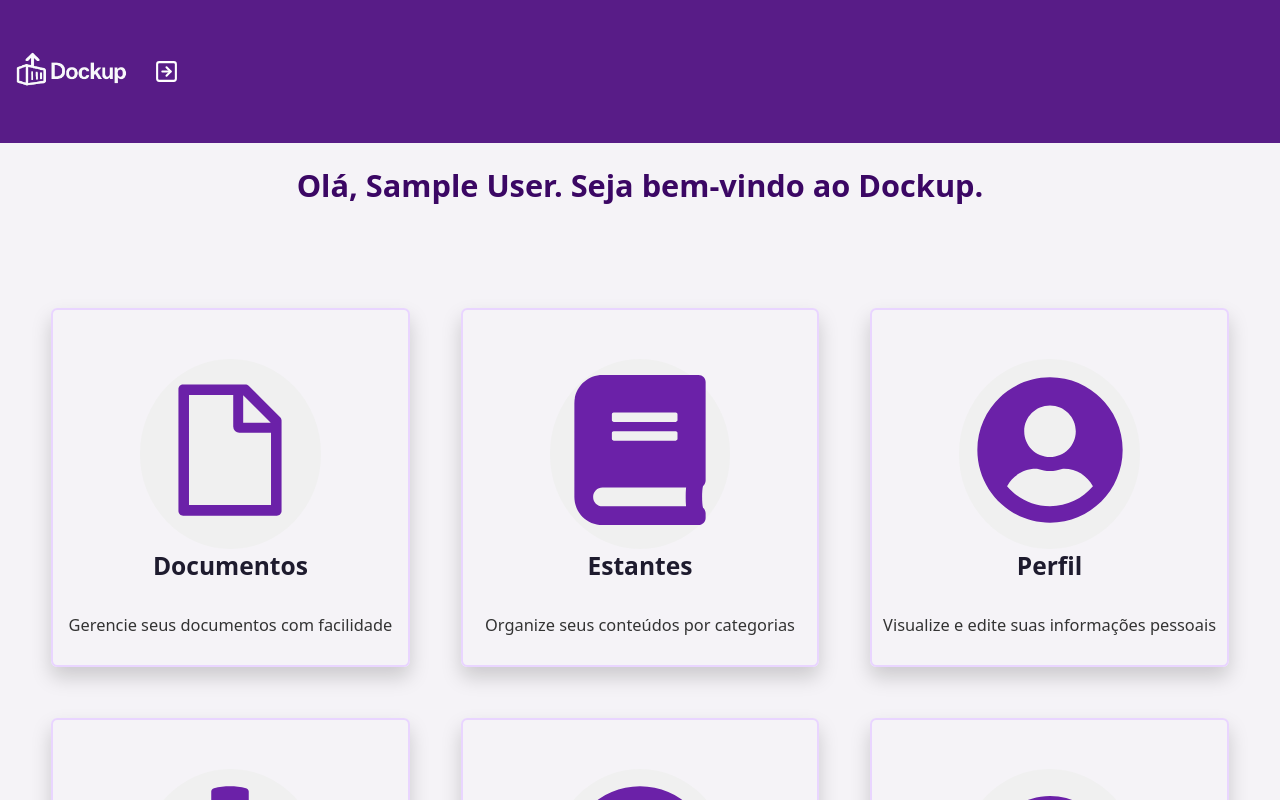
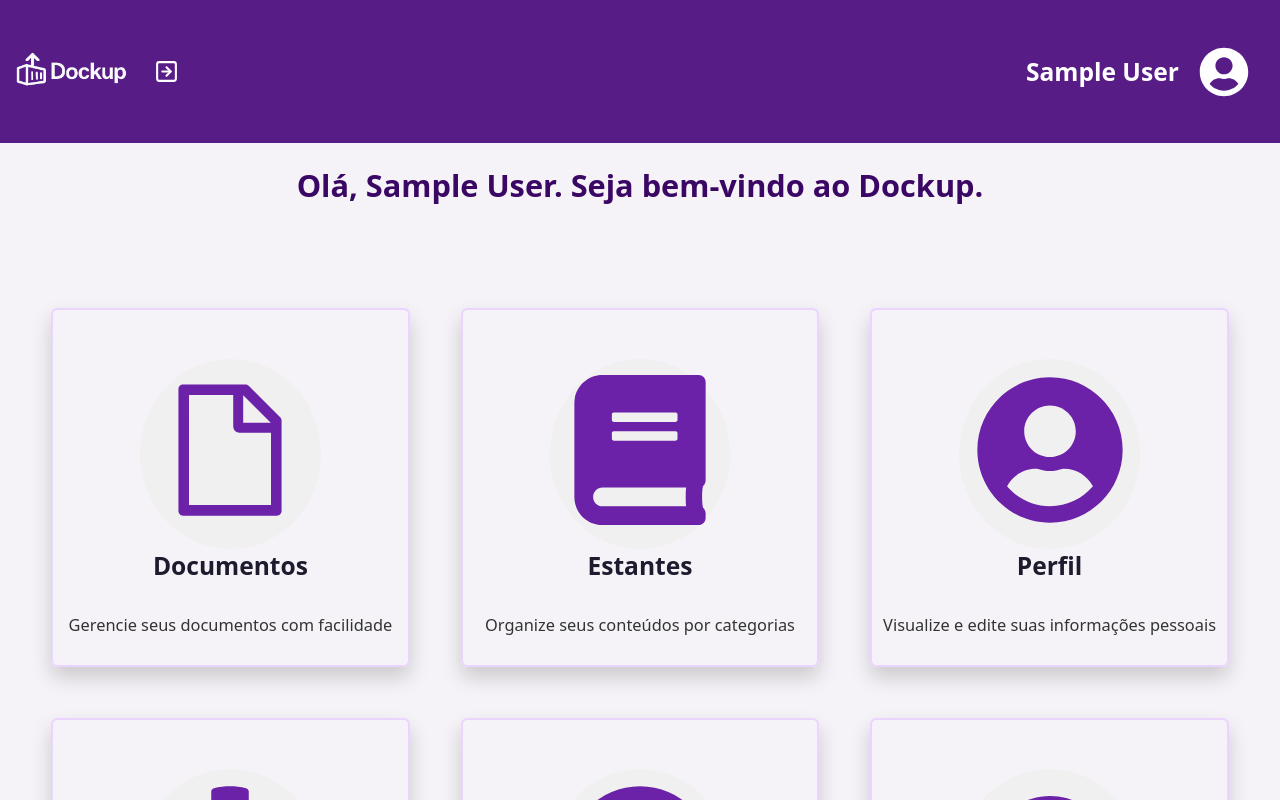
Before and after one commit to Lucas-d-Barbosa/dockup-front, a React (Vite) app: page /dashboard in a window 1280 px wide. Built offline with nearby package versions, Linux system fonts and the light colour scheme; sample sign-in values are in the browser's storage.

Commit message:
feat: Uso do UserContext para puxar o nome do usuário no header.

```diff
--- a/src/components/Header/Header.module.css
+++ b/src/components/Header/Header.module.css
@@ -3,17 +3,28 @@
   height: 14rem;
   background: var(--color-primary-dark);
   display: flex;
-  justify-content: center;
+  justify-content: flex-end;
   align-items: center;
+  gap: 2rem;
 }
 
-.logo {
-  overflow: hidden;
-  height: 100%;
+.header h2 {
+  color: var(--btn-text);
+  cursor: pointer;
+  transition: 0.3s ease-in-out;
+}
+.header svg {
+  color: var(--btn-text);
+  cursor: pointer;
+  transition: 0.3s ease-in-out;
+}
+.header svg:hover {
+  color: var(--border-color);
   cursor: pointer;
 }
 
-.logo img {
-  overflow: hidden;
-  height: 100%;
+@media (max-width: 490px) {
+  .header h2 {
+    display: none;
+  }
 }
--- a/src/components/Header/Header.tsx
+++ b/src/components/Header/Header.tsx
@@ -1,8 +1,14 @@
+import { FaUserCircle } from "react-icons/fa";
 import styles from "./Header.module.css";
+import { useContext } from "react";
+import UserContext from "../../contexts/UserContext/UserContext";
 export function Header() {
+  const user = useContext(UserContext);
+  const name = user?.name ?? "amigo";
   return (
     <header className={styles.header}>
-      <div className={styles.logo}></div>
+      <h2>{name}</h2>
+      <FaUserCircle style={{ marginRight: "3rem" }} size={50} />
     </header>
   );
 }
```
